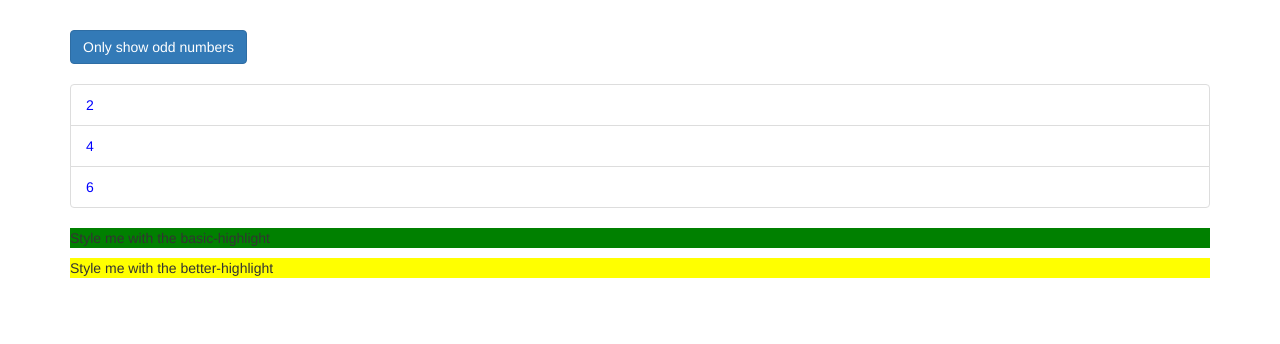
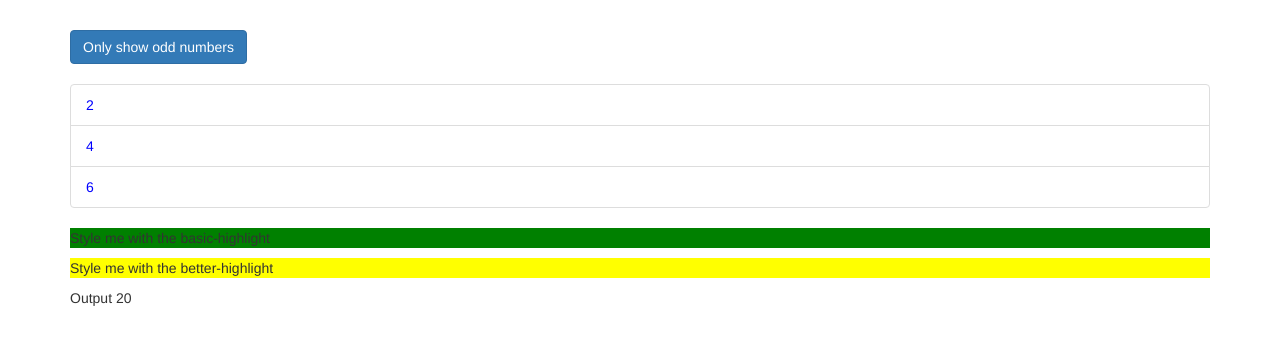
Before and after one commit to elvan/text-highlight-app-angular-directives, an Angular app: page / in a window 1280 px wide. Shown: the top 344 px of the page. Built offline with nearby package versions, Linux system fonts and the light colour scheme.

Commit message:
using ng-switch

```diff
--- a/src/app/app.component.html
+++ b/src/app/app.component.html
@@ -54,6 +54,12 @@
       <ng-template [ngIf]="onlyOdd">
         <p>Only odd</p>
       </ng-template>
+
+      <div [ngSwitch]="value">
+        <div *ngSwitchCase="10">Output 10</div>
+        <div *ngSwitchCase="20">Output 20</div>
+        <div *ngSwitchDefault>Output default</div>
       </div>
     </div>
   </div>
+</div>
--- a/src/app/app.component.ts
+++ b/src/app/app.component.ts
@@ -12,4 +12,6 @@ export class AppComponent {
   evenNumbers = [2, 4, 6];
 
   onlyOdd = false;
+
+  value = 20;
 }
```
Lines whose indentation alone changed are shown as unchanged.
